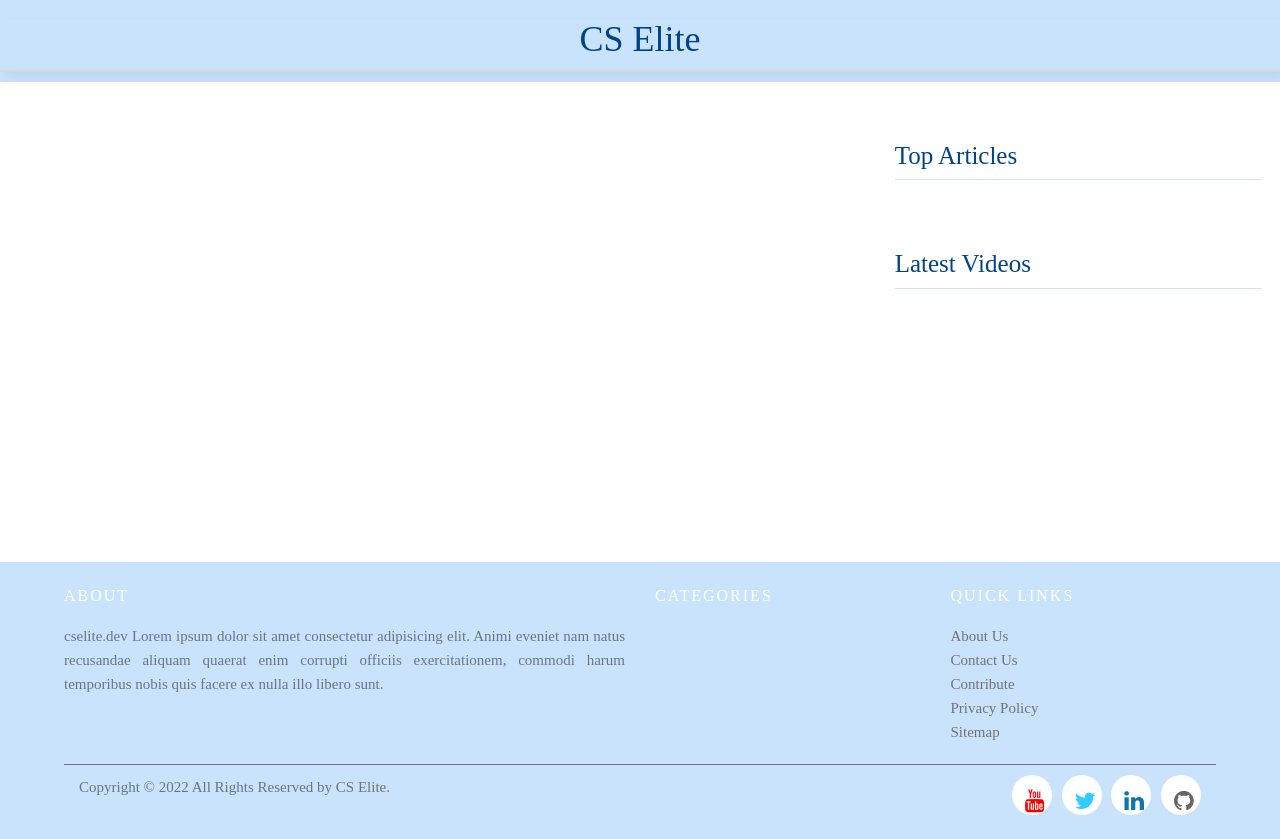
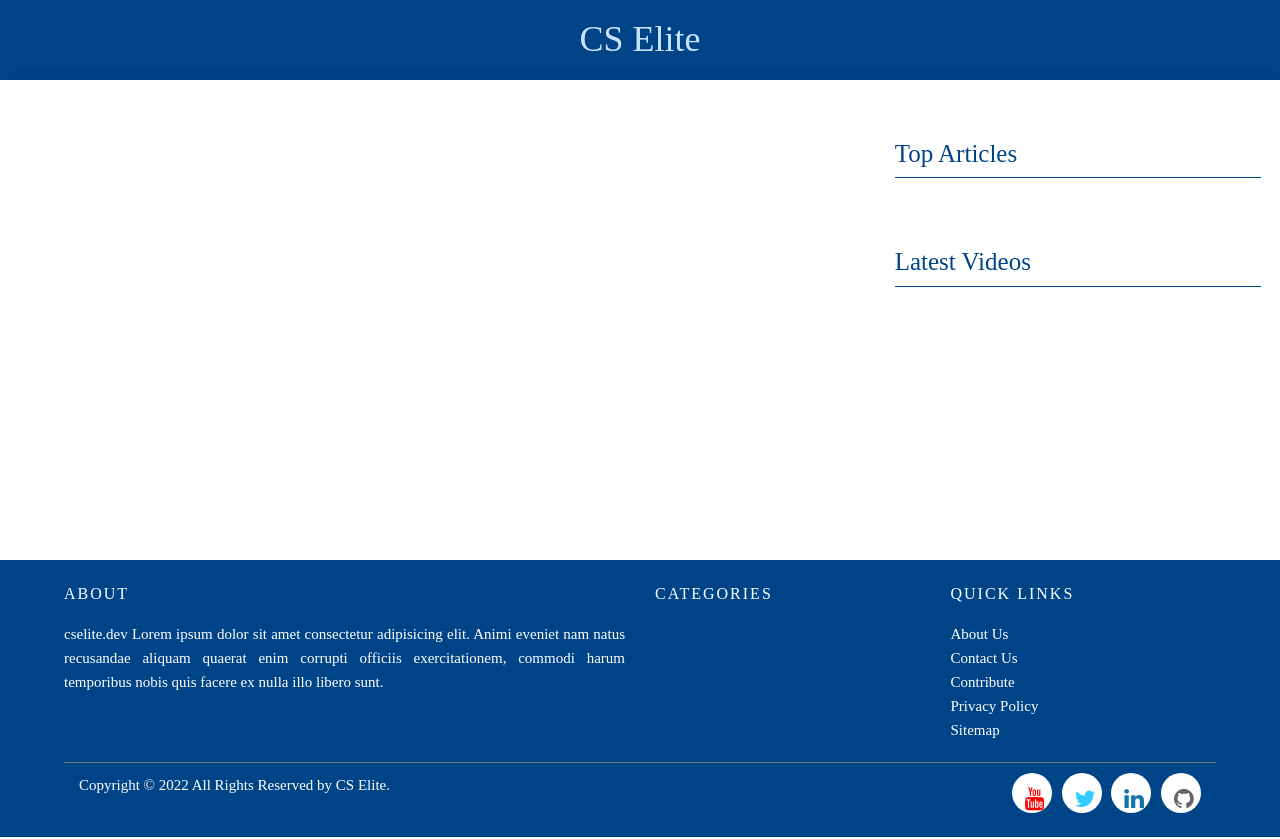
Before and after one commit to ahmed-alllam/CS-Elite, a Django app: page / in a window 1280 px wide. Run offline with Django 3.2, Linux system fonts and the light colour scheme; data that the repository does not hold is empty; style sheets or scripts are compiled from the project's sources; some libraries are stand-ins or nearby versions; some web fonts are replaced.

Commit message:
Made Changes to UI Colors, Added New Favicon

```diff
--- a/static/styles/article_detail.scss
+++ b/static/styles/article_detail.scss
@@ -22,7 +22,7 @@ article h1 {
 
 article .description {
     margin-top: 32px;
-    color: #2d5883b3;
+    color: #004488D7;
 	font-size: 18px;
 }
 
@@ -33,7 +33,7 @@ article .description {
 article .extra-info {
     margin-top: 24px;
     display: flex;
-    color: #2d5883b3;
+    color: #004488D7;
 }
 
 
--- a/static/styles/articles.scss
+++ b/static/styles/articles.scss
@@ -34,7 +34,7 @@
 			}
 		}
 		.current {
-			background-color: #c9e3fc;
+			background-color: #004488;
 			color: white;
 		}
 	}
@@ -42,7 +42,7 @@
 
 .cateogry-header {
 	hr {
-		border-top: 1px solid #c9e3fc;
+		border-top: 1px solid #004488;
 		margin: 5px 5% 38px auto;
 	}
 }
@@ -61,24 +61,24 @@ article {
 	p {
 		font-family: "DIN Condensed";
 		font-size: 18px;
-		color: #00448857;
+		color: #004488A7;
 		margin-top: 10px;
 		margin-bottom: 10px;
 	}
 	i {
-		color: #00448857;
+		color: #004488A7;
 	}
 	span {
 		font-family: "DIN Condensed";
 		font-size: 15px;
-		color: #00448857;
+		color: #004488A7;
 		margin-right: 5px;
 	}
 
     time {
 	    font-family: "DIN Condensed";
 	    font-size: 15px;
-	    color: #00448857;
+	    color: #004488A7;
 	    margin-right: 5px;
 
     }
--- a/static/styles/aside.scss
+++ b/static/styles/aside.scss
@@ -1,6 +1,6 @@
 aside {
 	hr {
-		border-top: 1px solid #c9e3fc;
+		border-top: 1px solid #004488;
 		margin: 10px 5% 20px auto;
 	}
 	a {
--- a/static/styles/footer.scss
+++ b/static/styles/footer.scss
@@ -1,13 +1,13 @@
 
 .footer {
 	font-family: "DIN Alternate";
-	background-color: #c9e3fc;
+	background-color: #004488;
 	font-size: 15px;
 	line-height: 24px;
 	padding-top: 20px;
 	padding-left: 5%;
 	padding-right: 5%;
-	color: #697784;
+	color: #fff;
 	hr {
 		border-top: 1px solid #697784;
 		margin-top: 10px;
@@ -22,10 +22,10 @@
 		letter-spacing: 2px;
 	}
 	a {
-		color: #737373;
+		color: #fff;
 		text-decoration: none;
 		&:hover {
-			color: white;
+			color: #9baaff;
 			text-decoration: none;
 		}
 	}
--- a/static/styles/header.scss
+++ b/static/styles/header.scss
@@ -1,8 +1,8 @@
 
 .header {
 	text-align: center;
-	background: #c9e3fc;
-	color: #004488;
+	background: #004488;
+	color: #c9e3fc;
 	font-family: "DIN Alternate";
 	font-size: 23px;
 	box-shadow: 5px 5px 10px #00000010;
@@ -19,8 +19,6 @@
 .navigation-bar {
 	font-family: "DIN Alternate";
 	font-size: 16px;
-	border-top: 2px solid;
-	border-color: #00000027;
 	background-color: white;
 }
 nav {
--- a/static/styles/main.scss
+++ b/static/styles/main.scss
@@ -11,7 +11,7 @@
 	margin: 0;
 }
 body {
-	background-color: #c9e3fc;
+	background-color: #004488;
 }
 
 [class*="col-"] {
```
Also changed, not shown: static/favicon.ico.
